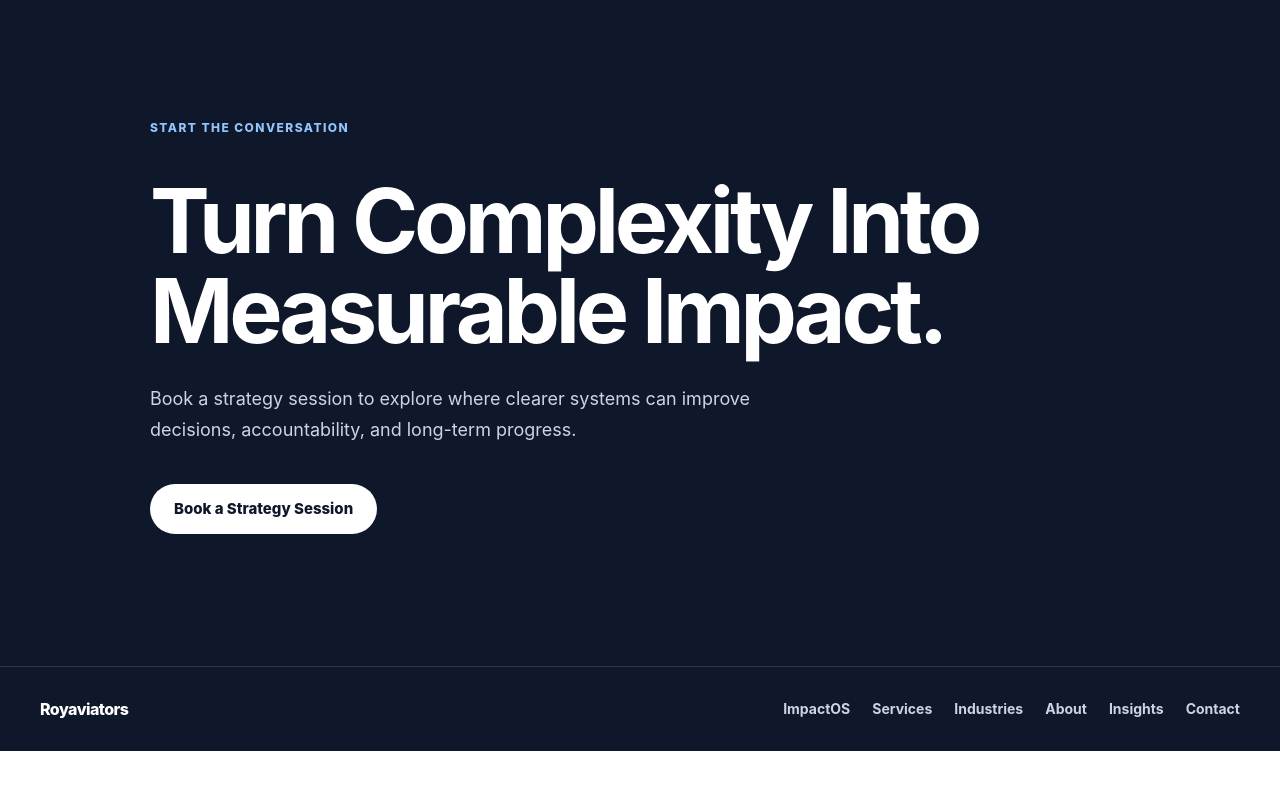
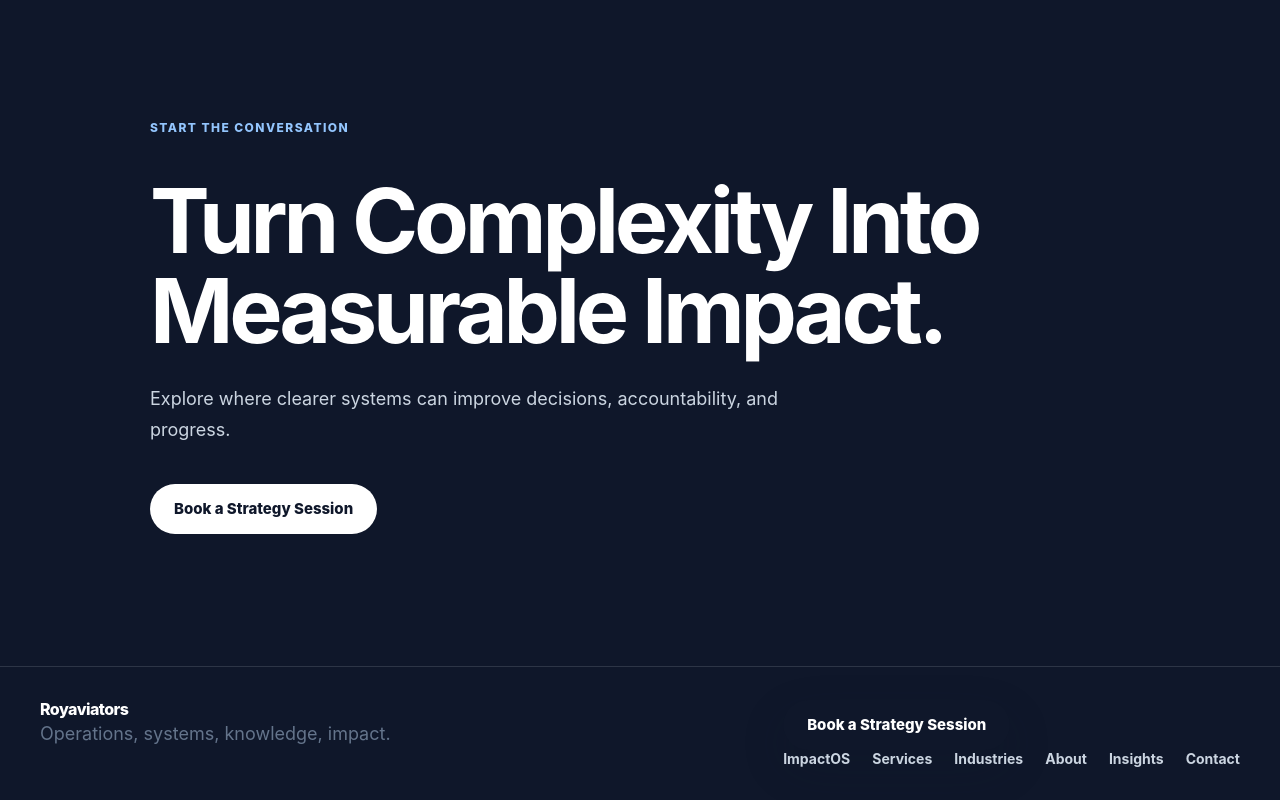
Before and after one commit to royaviators-creator/Royaviators, a Next.js app: page /about in a window 1280 px wide. Shown: the part 3131-3931 px from the top of the page. Before the commit the page ends 3882 px from the top, so only its background shows below. Built offline with nearby package versions, Linux system fonts and the light colour scheme.

Commit message:
Refine shared page scaffold

```diff
--- a/components/PageScaffold.tsx
+++ b/components/PageScaffold.tsx
@@ -63,14 +63,14 @@ export function ImpactOperatingDiagram() {
   return (
     <div
       className="operating-model"
-      role="group"
+      role="img"
       aria-label="Knowledge, people, processes, and data flow into ImpactOS, then automation, workflows, insights, and reporting, leading to better decisions and measurable impact."
     >
       <div className="model-tier model-grid">
         {operatingInputs.map((item) => {
           const Icon = item.icon;
           return (
-            <div className="model-node" tabIndex={0} key={item.title}>
+            <div className="model-node" key={item.title}>
               <Icon size={18} aria-hidden="true" />
               <span>{item.title}</span>
             </div>
@@ -78,22 +78,22 @@ export function ImpactOperatingDiagram() {
         })}
       </div>
       <span className="model-line" aria-hidden="true" />
-      <div className="model-core" tabIndex={0}>
+      <div className="model-core">
         <span>Operating Foundation</span>
         <strong>ImpactOS</strong>
       </div>
       <span className="model-line" aria-hidden="true" />
       <div className="model-tier model-grid">
         {operatingOutputs.map((output) => (
-          <div className="model-node" tabIndex={0} key={output}>
+          <div className="model-node" key={output}>
             <span>{output}</span>
           </div>
         ))}
       </div>
       <span className="model-line" aria-hidden="true" />
-      <div className="model-outcome" tabIndex={0}>Better Decisions</div>
+      <div className="model-outcome">Better Decisions</div>
       <span className="model-line short" aria-hidden="true" />
-      <div className="model-impact" tabIndex={0}>Measurable Impact</div>
+      <div className="model-impact">Measurable Impact</div>
     </div>
   );
 }
@@ -101,7 +101,7 @@ export function ImpactOperatingDiagram() {
 export function PageCTA({
   eyebrow = "Start the conversation",
   title = "Turn Complexity Into Measurable Impact.",
-  text = "Book a strategy session to explore where clearer systems can improve decisions, accountability, and long-term progress.",
+  text = "Explore where clearer systems can improve decisions, accountability, and progress.",
 }: {
   eyebrow?: string;
   title?: string;
@@ -125,8 +125,15 @@ export function SiteFooter() {
   return (
     <footer className="page-footer">
       <div className="container page-footer-inner">
+        <div>
           <Link href="/" className="footer-brand">
             Royaviators
+          </Link>
+          <p>Operations, systems, knowledge, impact.</p>
+        </div>
+        <div className="footer-navigation">
+          <Link className="btn btn-primary" href="/contact">
+            Book a Strategy Session
           </Link>
           <nav className="footer-nav compact" aria-label="Footer navigation">
             {navItems.map((item) => (
@@ -136,6 +143,7 @@ export function SiteFooter() {
             ))}
           </nav>
         </div>
+      </div>
     </footer>
   );
 }
```
Lines whose indentation alone changed are shown as unchanged.
